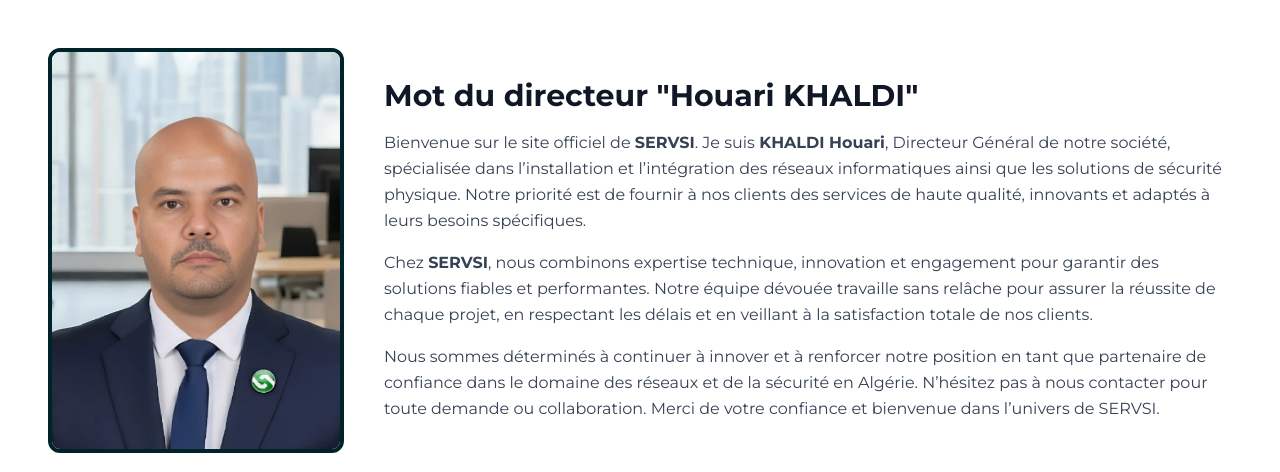
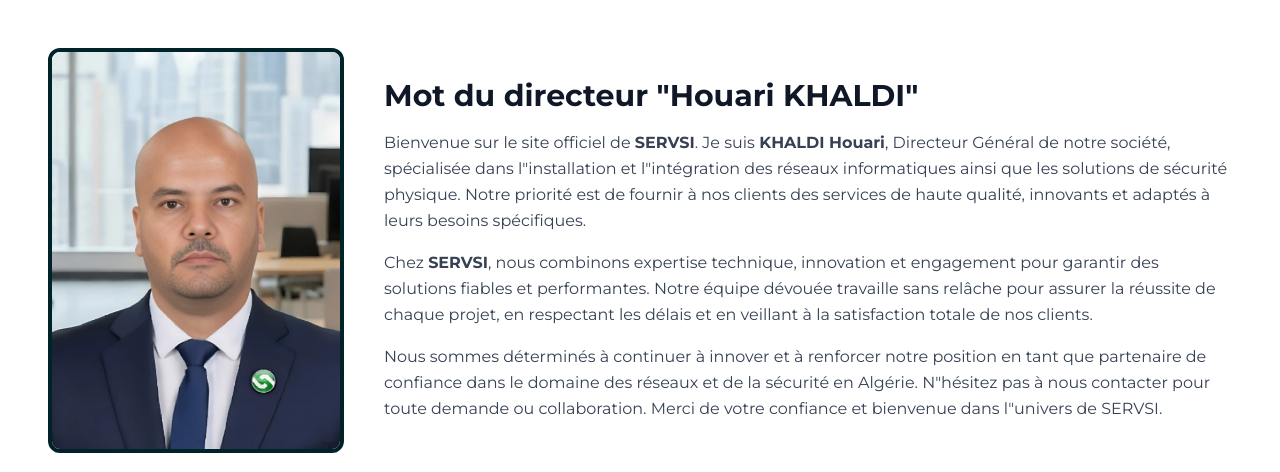
Before and after one commit to ouaelesi/Servsi-website, a Next.js app: page /about in a window 1280 px wide. Shown: the part 2880-3352 px from the top of the page. Built offline with nearby package versions, Linux system fonts and the light colour scheme.

Commit message:
fix quote error

```diff
--- a/components/AboutPage/DirectorMessage.tsx
+++ b/components/AboutPage/DirectorMessage.tsx
@@ -25,7 +25,7 @@
           <p className="text-gray-700 leading-relaxed mb-4">
             Bienvenue sur le site officiel de <strong>SERVSI</strong>. Je suis
             <strong> KHALDI Houari</strong>, Directeur Général de notre société, spécialisée
-            dans l’installation et l’intégration des réseaux informatiques ainsi que les
+            dans l&quot;installation et l&quot;intégration des réseaux informatiques ainsi que les
             solutions de sécurité physique. Notre priorité est de fournir à nos clients
             des services de haute qualité, innovants et adaptés à leurs besoins spécifiques.
           </p>
@@ -38,8 +38,8 @@
           <p className="text-gray-700 leading-relaxed">
             Nous sommes déterminés à continuer à innover et à renforcer notre position
             en tant que partenaire de confiance dans le domaine des réseaux et de la
-            sécurité en Algérie. N’hésitez pas à nous contacter pour toute demande ou
-            collaboration. Merci de votre confiance et bienvenue dans l’univers de SERVSI.
+            sécurité en Algérie. N&quot;hésitez pas à nous contacter pour toute demande ou
+            collaboration. Merci de votre confiance et bienvenue dans l&quot;univers de SERVSI.
           </p>
         </div>
       </div>
```
